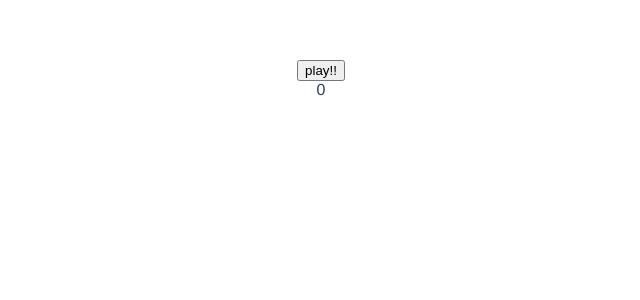
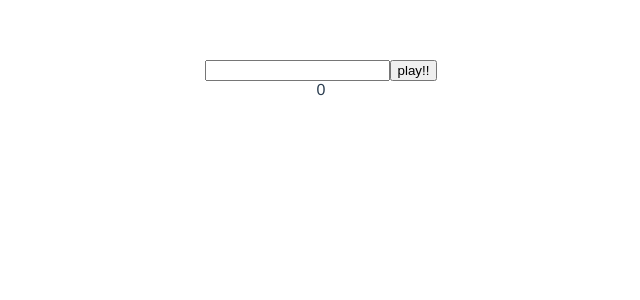
Before and after one commit to tamanugi/youtube-multi-subtitle-player, a Vue app: page /#/ in a window 1280 px wide. Shown: the top 300 px of the page, without its empty margins (319-959 px from the left). Built offline with nearby package versions, Linux system fonts and the light colour scheme.

Commit message:
modifie UI - add Input Text - subtitle above Inpute

```diff
--- a/src/components/Player.vue
+++ b/src/components/Player.vue
@@ -1,10 +1,12 @@
 <template>
   <div class="hello">
-      <div id="video-player"></div>
-      <button v-on:click="loadYoutube">play!!</button>
-      <div>{{ current }}</div>
-      <div>{{ subtitle_ja }} </div>
-      <div>{{ subtitle_en }} </div>
+    <div id="video-player"></div>
+    <div>{{ subtitle_ja }}</div>
+    <div>{{ subtitle_en }}</div>
+    <div>
+      <input type="text" v-model="videoid"><button v-on:click="loadYoutube">play!!</button>
+    </div>
+    <div>{{ current }}</div>
   </div>
 </template>
 
```
